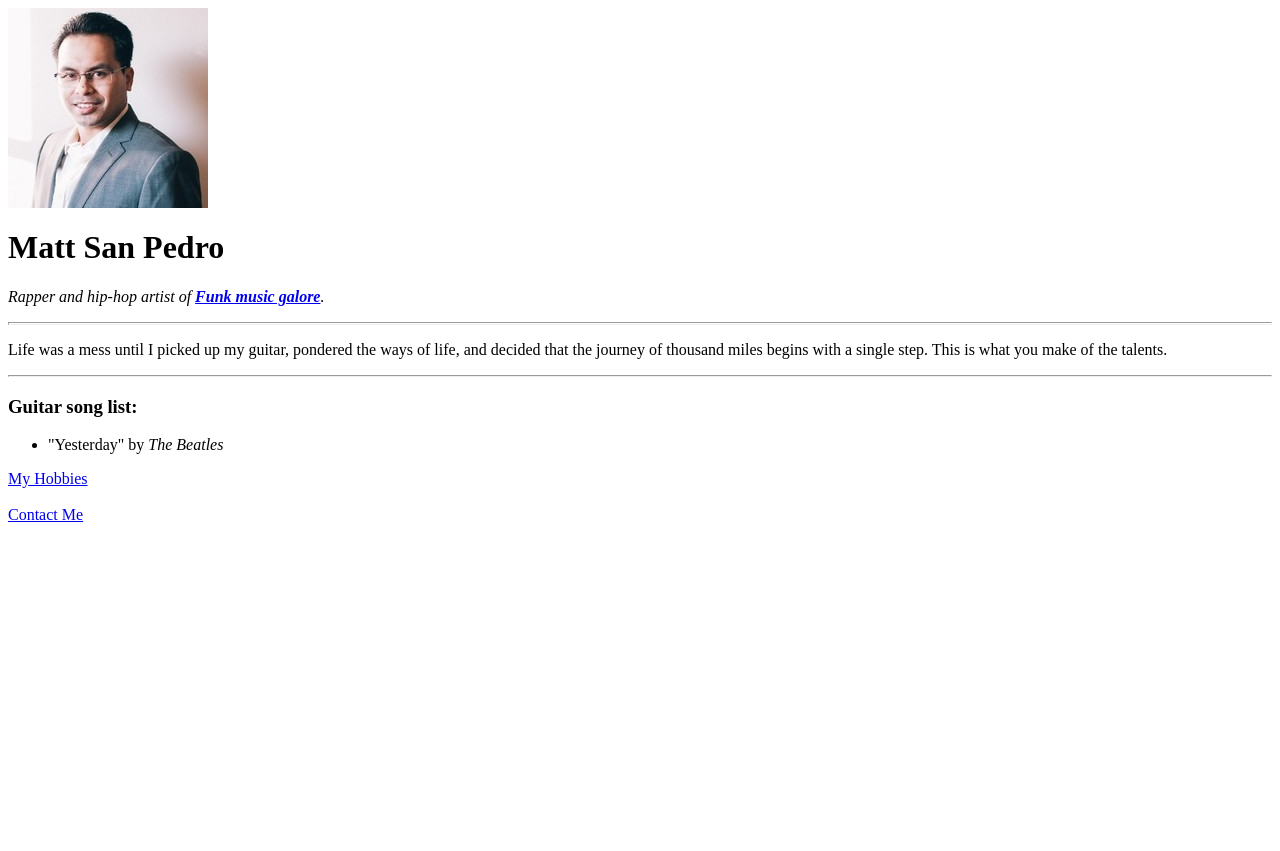
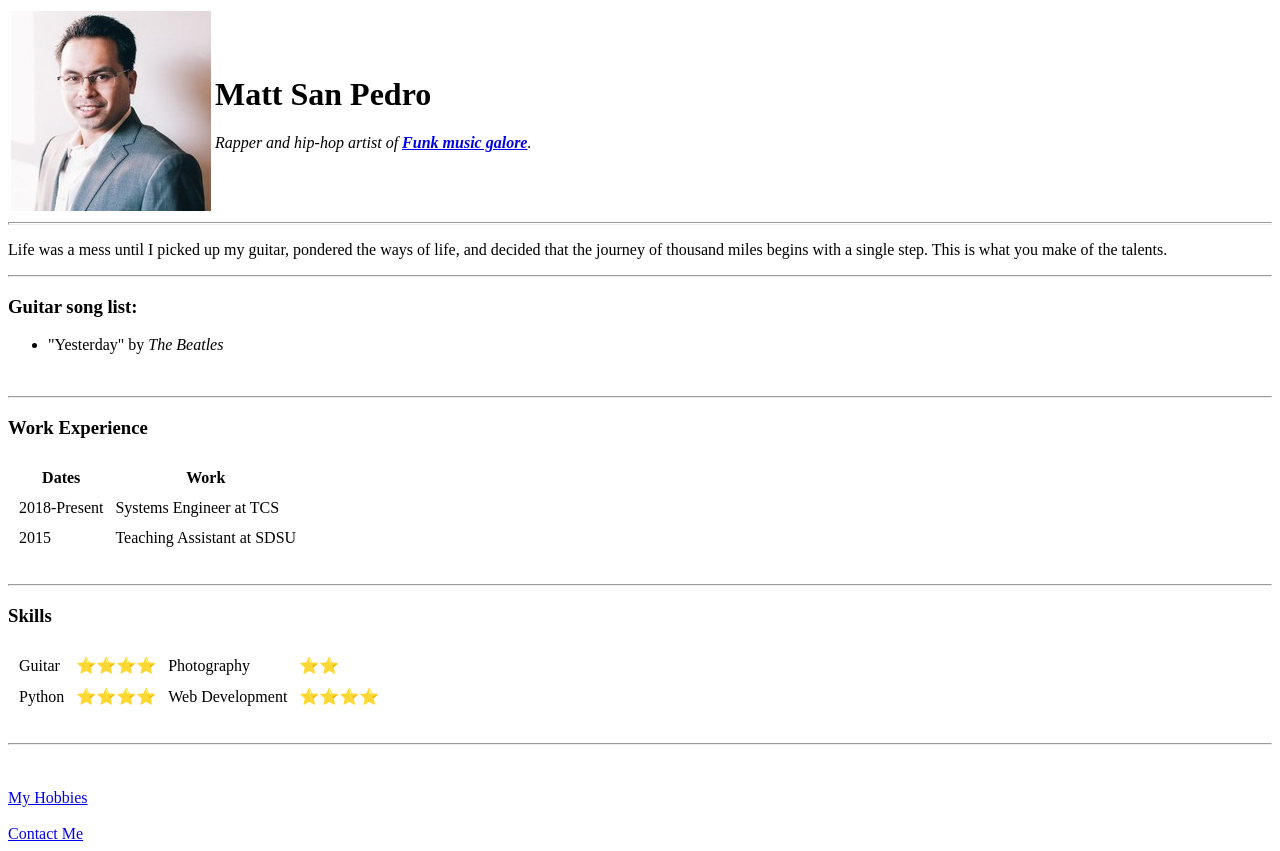
Before and after one commit to matt-sanpedro/html-dabble, a plain HTML site: page index.html in a window 1280 px wide. Before the commit the page ends 800 px from the top, so only its background shows below. Drawn offline with Linux system fonts and the light colour scheme.

Commit message:
added tables and forms for HTML walkthrough

```diff
--- a/index.html
+++ b/index.html
@@ -23,9 +23,14 @@ Latest version is HTML 5
 
 <body>
   <!-- alt text helps google search algorithm -->
-  <img src="images/matt.jpeg" alt="Profile picture of Matt" align="middle">
-  <h1>Matt San Pedro</h1>
-  <p><em>Rapper and hip-hop artist of <strong><a href="https://www.google.com">Funk music galore</a></strong>.</em></p>
+  <table>
+    <tr>
+      <td><img src="images/matt.jpeg" alt="Profile picture of Matt" align="middle"></td>
+      <td><h1>Matt San Pedro</h1>
+      <p><em>Rapper and hip-hop artist of <strong><a href="https://www.google.com">Funk music galore</a></strong>.</em></p></td>
+    </tr>
+  </table>
+
   <hr size="3">
   <p>Life was a mess until I picked up my guitar, pondered the ways of life, and decided that the journey of thousand miles begins with a single step. This is what you make of the talents.</p>
   <hr>
@@ -33,6 +38,45 @@ Latest version is HTML 5
   <ul>
     <li>"Yesterday" by <em>The Beatles</em></li>
   </ul>
+  <br>
+  <hr>
+  <h3>Work Experience</h3>
+  <table cellspacing="10">
+    <thead>
+      <th>Dates</th>
+      <th>Work</th>
+    </thead>
+    <tbody>
+      <tr>
+        <td>2018-Present</td>
+        <td>Systems Engineer at TCS</td>
+      </tr>
+      <tr>
+        <td>2015</td>
+        <td>Teaching Assistant at SDSU</td>
+      </tr>
+    </tbody>
+  </table>
+  <br>
+  <hr>
+  <h3>Skills</h3>
+  <table cellspacing="10">
+    <tr>
+      <td>Guitar</td>
+      <td>⭐⭐⭐⭐</td>
+      <td>Photography</td>
+      <td>⭐⭐</td>
+    </tr>
+    <tr>
+      <td>Python</td>
+      <td>⭐⭐⭐⭐</td>
+      <td>Web Development</td>
+      <td>⭐⭐⭐⭐</td>
+    </tr>
+  </table>
+  <br>
+  <hr>
+  <br><br>
   <a href="hobbies.html">My Hobbies</a>
   <br><br>
   <a href="contact.html">Contact Me</a>
```
Also changed, not shown: contact.html (+12 -0 lines).
